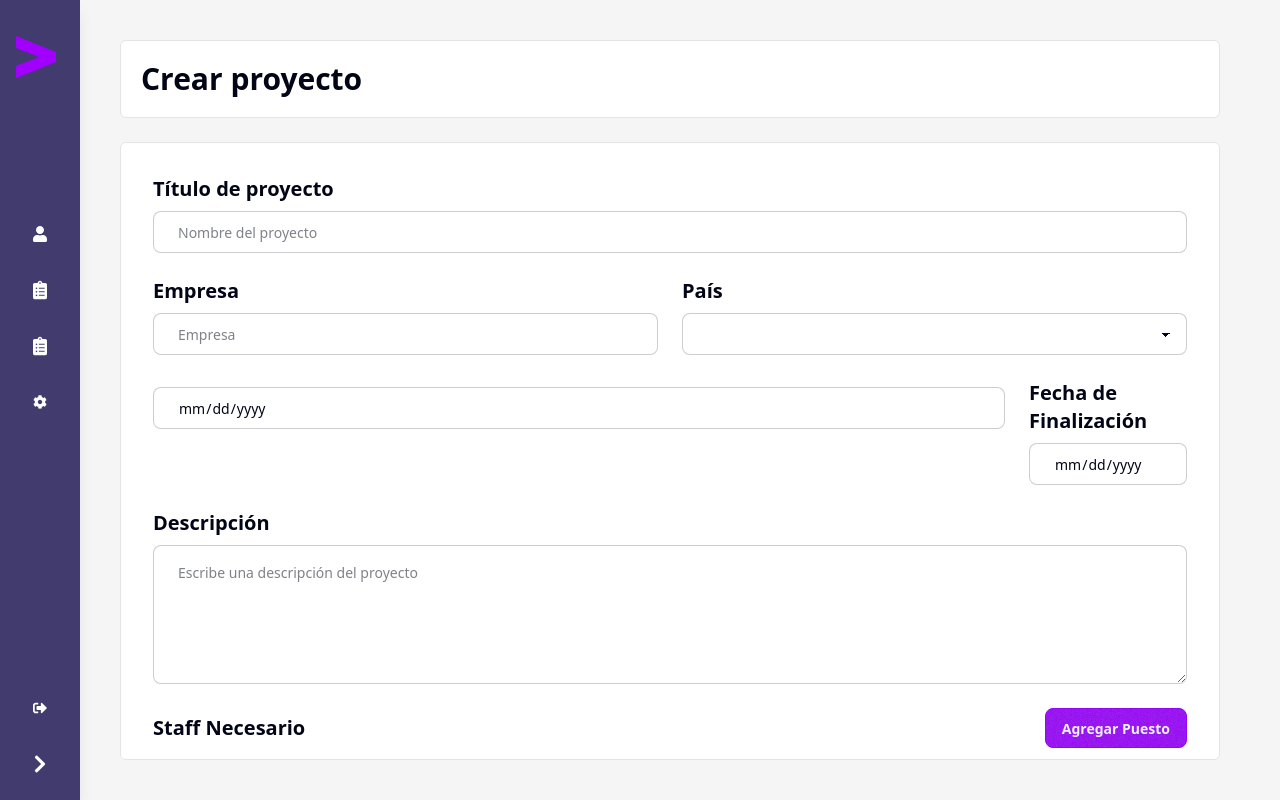
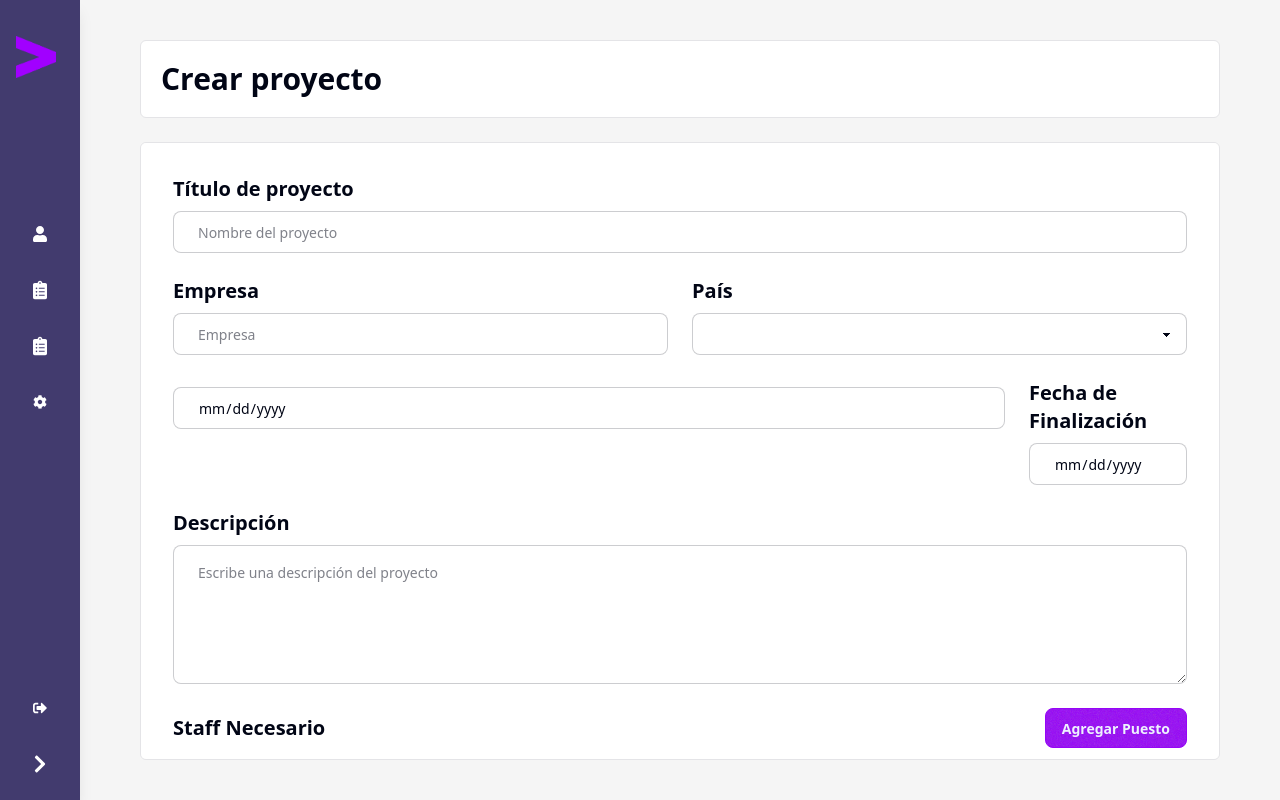
Before and after one commit to CarlosMtz1281/PathExplorerSabritones, a Next.js app in the folder client/: page /dashboard/crea-projects in a window 1280 px wide. Built offline with nearby package versions, Linux system fonts and the light colour scheme; no server answers.

Commit message:
adjusted margin left of layout to match width of navbar collapsed

```diff
--- a/client/src/app/dashboard/layout.tsx
+++ b/client/src/app/dashboard/layout.tsx
@@ -9,7 +9,7 @@ const Layout: React.FC<{ children: React.ReactNode }> = ({ children }) => {
                 <Navbar />
             </div>
             {/* Main content */}
-            <main className="ml-0 ml-15">{children}</main>
+            <main className="ml-20">{children}</main>
         </div>
     );
 };
```
